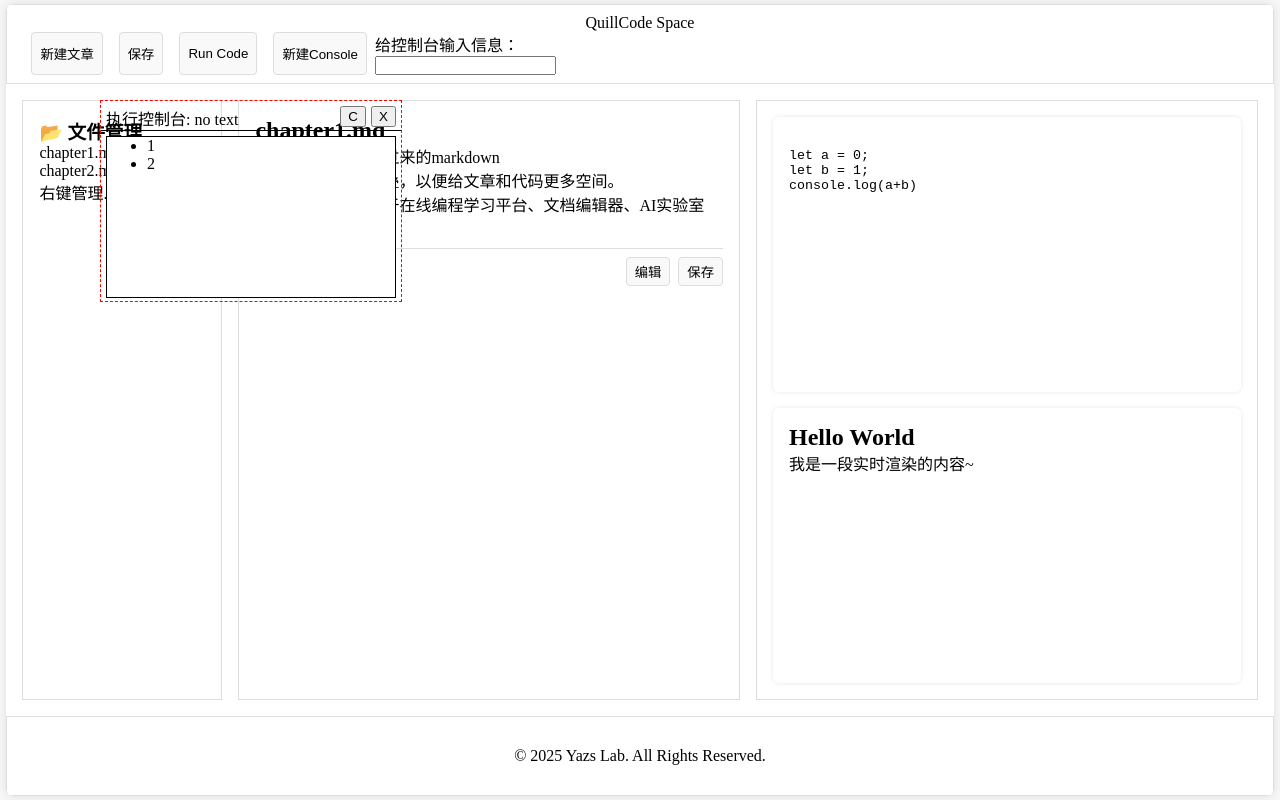
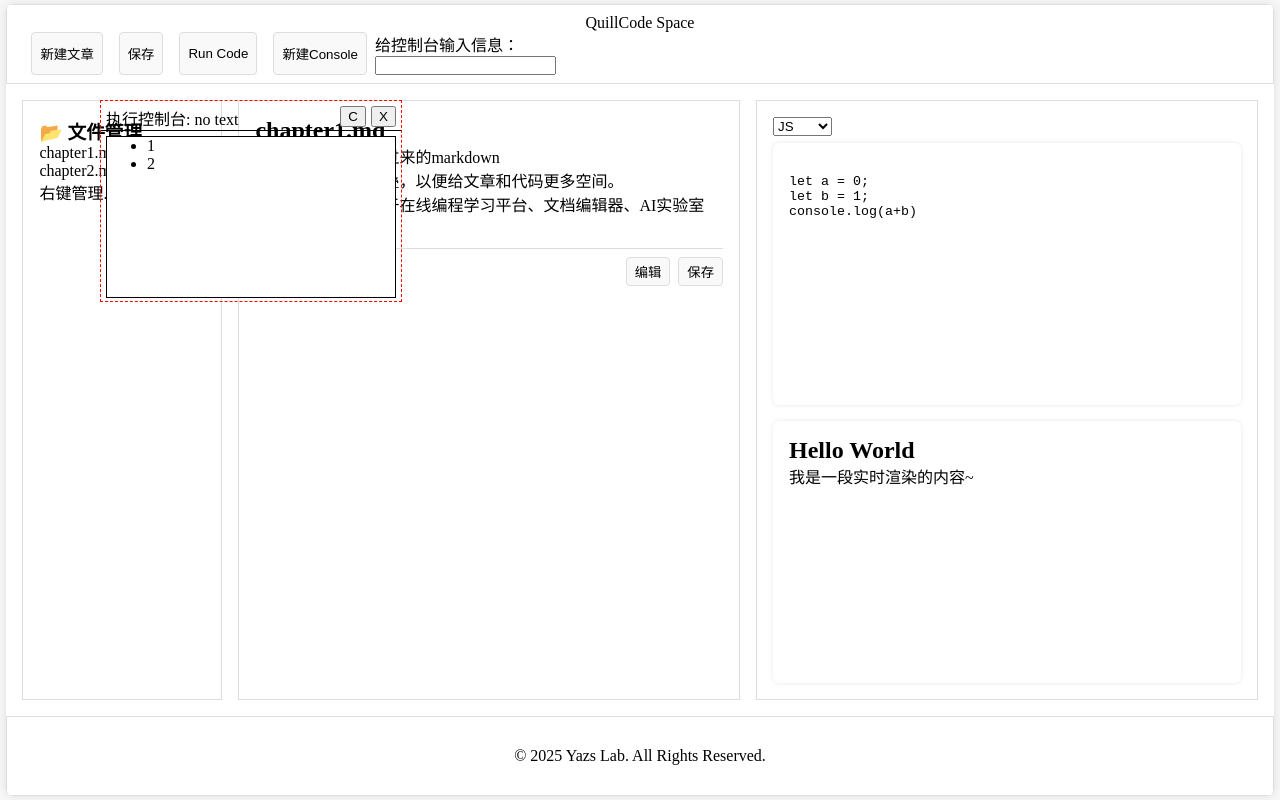
Before and after one commit to Yazs-17/QuillCode, a Vue app in the folder Main/: page / in a window 1280 px wide. Built offline with nearby package versions, Linux system fonts and the light colour scheme.

Commit message:
chore: improve the docs

```diff
--- a/Main/src/App.vue
+++ b/Main/src/App.vue
@@ -37,7 +37,6 @@ const editorContent = ref(`
 let a = 0;
 let b = 1;
 console.log(a+b)
-
 `)
 const outputMsg = ref({ type: 'log', text: '' });
 
@@ -58,6 +57,9 @@ const runCode = async () => {
 	return;
 };
 
+/**
+ * 代码渲染逻辑
+ */
 
 
 
@@ -109,7 +111,14 @@ const runCode = async () => {
 				</article>
 
 				<section class="workspace">
-					<textarea class="code-editor" v-model="editorContent"></textarea>
+					<div class="">
+						<select name="" id="">
+							<option value="0">JS</option>
+							<option value="1">HTML</option>
+						</select>
+					</div>
+					<textarea class="code-editor" v-model="editorContent">
+					</textarea>
 					<div class="preview">
 						<div>
 							<h1>Hello World</h1>
@@ -242,7 +251,7 @@ textarea:hover {
 
 .workspace {
 	display: grid;
-	grid-template-rows: 1fr 1fr;
+	grid-template-rows: 10px 1fr 1fr;
 	gap: 1rem;
 	padding: 1rem;
 	border: 1px solid var(--hui);
```
Also changed, not shown: 1 other file (tests, documents, lock files or other folders).
